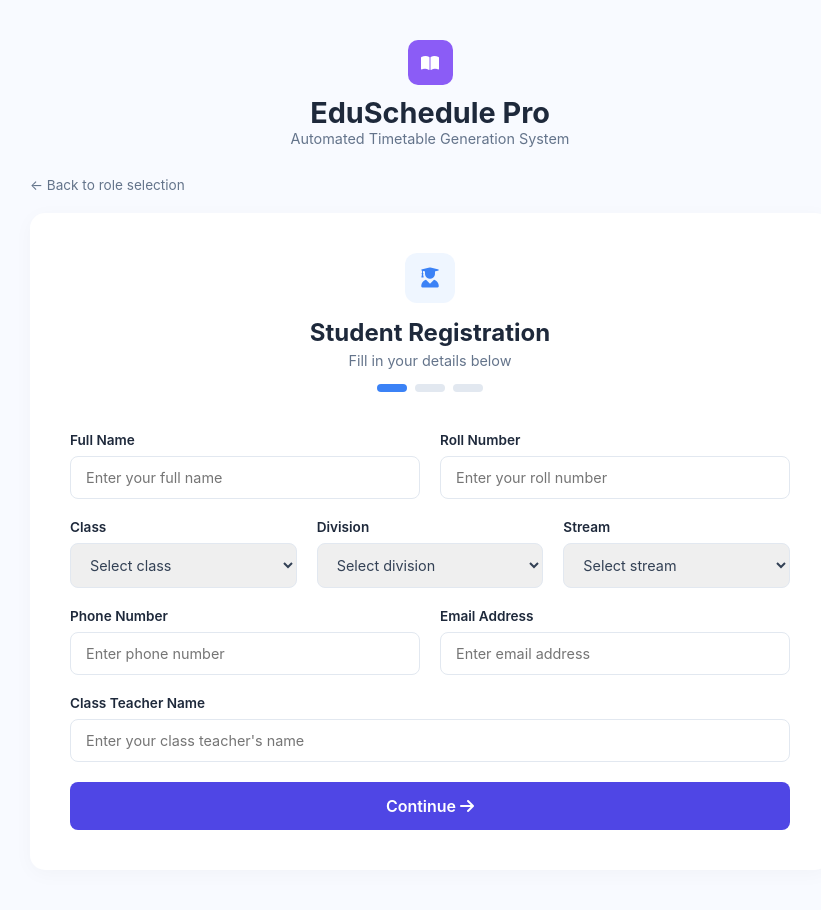
After one commit to chaubeyanjali/TechNinja-s, a Flask app: page /register/student in a window 1280 px wide. The commit adds this page. Shown: the whole page, without its empty margins (210-1031 px from the left). Run offline with Flask 3, Linux system fonts and the light colour scheme.

Commit message:
'Added Changes'

```diff
--- /dev/null
+++ b/static/css/StudentRegistration1.css
@@ -0,0 +1,148 @@
+* {
+    margin: 0;
+    padding: 0;
+    box-sizing: border-box;
+    font-family: 'Inter', sans-serif;
+}
+
+body {
+    background: #f8faff;
+    display: flex;
+    justify-content: center;
+    padding: 40px 20px;
+}
+
+.container {
+    width: 100%;
+    max-width: 800px;
+    text-align: center;
+}
+
+/* Header */
+.logo-icon {
+    background-color: #8b5cf6;
+    color: white;
+    width: 45px;
+    height: 45px;
+    border-radius: 10px;
+    display: flex;
+    justify-content: center;
+    align-items: center;
+    margin: 0 auto 10px;
+}
+
+.logo-section h1 { color: #1e293b; font-size: 1.8rem; }
+.subtitle { color: #64748b; font-size: 0.9rem; margin-bottom: 30px; }
+
+.back-link {
+    display: block;
+    text-align: left;
+    color: #64748b;
+    text-decoration: none;
+    font-size: 0.85rem;
+    margin-bottom: 20px;
+}
+
+/* Card Styling */
+.registration-card {
+    background: white;
+    border-radius: 15px;
+    padding: 40px;
+    box-shadow: 0 4px 20px rgba(0,0,0,0.03);
+}
+
+.student-icon {
+    background: #eff6ff;
+    color: #3b82f6;
+    width: 50px;
+    height: 50px;
+    border-radius: 12px;
+    display: flex;
+    justify-content: center;
+    align-items: center;
+    margin: 0 auto 15px;
+    font-size: 20px;
+}
+
+h2 { color: #1e293b; margin-bottom: 5px; }
+.step-text { color: #64748b; font-size: 0.9rem; }
+
+/* Progress Dots */
+.progress-steps {
+    display: flex;
+    justify-content: center;
+    gap: 8px;
+    margin: 15px 0 40px;
+}
+
+.step {
+    width: 30px;
+    height: 8px;
+    background: #e2e8f0;
+    border-radius: 10px;
+}
+
+.step.active {
+    background: #3b82f6;
+}
+
+/* Form Grid */
+.form-row, .form-row-three {
+    display: flex;
+    gap: 20px;
+    margin-bottom: 20px;
+}
+
+.form-group {
+    flex: 1;
+    text-align: left;
+}
+
+.form-group label {
+    display: block;
+    font-weight: 600;
+    font-size: 0.85rem;
+    margin-bottom: 8px;
+    color: #1e293b;
+}
+
+input, select {
+    width: 100%;
+    padding: 12px 15px;
+    border: 1px solid #e2e8f0;
+    border-radius: 8px;
+    font-size: 0.9rem;
+    color: #334155;
+    outline: none;
+}
+
+input:focus, select:focus {
+    border-color: #3b82f6;
+}
+
+/* Button */
+.continue-btn {
+    width: 100%;
+    background: #4f46e5;
+    color: white;
+    border: none;
+    padding: 14px;
+    border-radius: 8px;
+    font-size: 1rem;
+    font-weight: 600;
+    cursor: pointer;
+    margin-top: 20px;
+    transition: background 0.3s;
+}
+.color{
+    color: white;
+    text-decoration: none;
+}
+.continue-btn:hover {
+    background: #4338ca;
+}
+
+/* Responsive */
+@media (max-width: 600px) {
+    .form-row, .form-row-three { flex-direction: column; }
+}
--- a/static/css/TeacherRegistration1.css
+++ b/static/css/TeacherRegistration1.css
@@ -2,7 +2,7 @@ teacher.css
     margin: 0;
     padding: 0;
     box-sizing: border-box;
-    font-family: 'Segoe UI', sans-serif;
+    font-family: 'Inter', sans-serif;
 }
 
 body {
--- /dev/null
+++ b/templates/StudentRegistration1.html
@@ -0,0 +1,101 @@
+<!DOCTYPE html>
+<html lang="en">
+<head>
+    <meta charset="UTF-8">
+    <meta name="viewport" content="width=device-width, initial-scale=1.0">
+    <title>Student Registration - EduSchedule Pro</title>
+    <link rel="stylesheet" href="/static/css/StudentRegistration1.css">
+    <link rel="stylesheet" href="https://cdnjs.cloudflare.com/ajax/libs/font-awesome/6.0.0/css/all.min.css">
+</head>
+<body>
+
+    <div class="container">
+        <header class="logo-section">
+            <div class="logo-icon">
+                <i class="fas fa-book-open"></i>
+            </div>
+            <h1>EduSchedule Pro</h1>
+            <p class="subtitle">Automated Timetable Generation System</p>
+        </header>
+
+        <a href="{{ url_for('index') }}" class="back-link">&larr; Back to role selection</a>
+
+        <main class="registration-card">
+            <div class="student-icon">
+                <i class="fas fa-user-graduate"></i>
+            </div>
+
+            <h2>Student Registration</h2>
+            <p class="step-text">Fill in your details below</p>
+
+            <div class="progress-steps">
+                <span class="step active"></span>
+                <span class="step "></span>
+                <span class="step "></span>
+            </div>
+
+            <form id="registrationForm">
+                <div class="form-row">
+                    <div class="form-group">
+                        <label>Full Name</label>
+                        <input type="text" placeholder="Enter your full name" required>
+                    </div>
+                    <div class="form-group">
+                        <label>Roll Number</label>
+                        <input type="text" placeholder="Enter your roll number" required>
+                    </div>
+                </div>
+
+                <div class="form-row-three">
+                    <div class="form-group">
+                        <label>Class</label>
+                        <select required>
+                            <option value="" disabled selected>Select class</option>
+                            <option value="bscit">BSc IT</option>
+                            <option value="cs">Computer Science</option>
+                        </select>
+                    </div>
+                    <div class="form-group">
+                        <label>Division</label>
+                        <select required>
+                            <option value="" disabled selected>Select division</option>
+                            <option value="a">A</option>
+                            <option value="b">B</option>
+                        </select>
+                    </div>
+                    <div class="form-group">
+                        <label>Stream</label>
+                        <select required>
+                            <option value="" disabled selected>Select stream</option>
+                            <option value="it">Information Technology</option>
+                            <option value="science">Science</option>
+                        </select>
+                    </div>
+                </div>
+
+                <div class="form-row">
+                    <div class="form-group">
+                        <label>Phone Number</label>
+                        <input type="tel" placeholder="Enter phone number" required>
+                    </div>
+                    <div class="form-group">
+                        <label>Email Address</label>
+                        <input type="email" placeholder="Enter email address" required>
+                    </div>
+                </div>
+
+                <div class="form-group full-width">
+                    <label>Class Teacher Name</label>
+                    <input type="text" placeholder="Enter your class teacher's name" required>
+                </div>
+
+                <button type="submit" class="continue-btn"><a class="color" href="studentslide1.html">
+
+                    Continue <i class="fas fa-arrow-right"></i></a>
+                </button>
+            </form>
+        </main>
+    </div>
+
+</body>
+</html>
--- a/templates/StudentRegistration2.html
+++ b/templates/StudentRegistration2.html
@@ -4,7 +4,7 @@
     <meta charset="UTF-8">
     <meta name="viewport" content="width=device-width, initial-scale=1.0">
     <title>Student Registration - Slide 2</title>
-    <link rel="stylesheet" href="/static/css/StudentRegistration1.css">
+    <link rel="stylesheet" href="/static/css/StudentRegistration2.css">
     <link rel="stylesheet" href="https://cdnjs.cloudflare.com/ajax/libs/font-awesome/6.0.0/css/all.min.css">
 </head>
 <body>
@@ -18,7 +18,7 @@
             <p class="tagline">Automated Timetable Generation System</p>
         </header>
 
-        <a href="{{ url_for('index') }}" class="back-nav">← Back to role selection</a>
+        <a href="{{ url_for('student_registration') }}" class="back-nav">← Back to role selection</a>
 
         <main class="card">
             <div class="icon-header">
--- a/templates/TeacherRegistration1.html
+++ b/templates/TeacherRegistration1.html
@@ -1,4 +1,4 @@
-teacher1.html                                                                                                                      <!DOCTYPE html>
+<!DOCTYPE html>
 <html lang="en">
 <head>
     <meta charset="UTF-8">
```
Also changed, not shown: createdb.py (added, +36 -0 lines), static/css/AdminRegistration1.css (+131 -0 lines), templates/AdminRegistration1.html (+63 -0 lines), instance/database.db (added).
